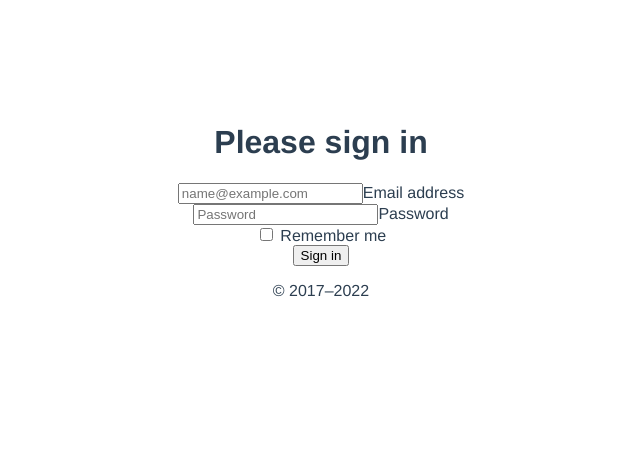
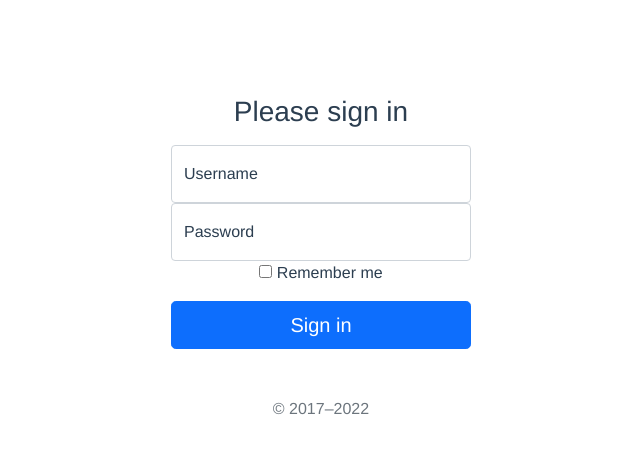
Before and after one commit to Sindreglo/WorkoutApp, a Vue app in the folder frontend/: page /login in a window 1280 px wide. Shown: the top 454 px of the page, without its empty margins (319-959 px from the left). Built offline with nearby package versions, Linux system fonts and the light colour scheme.

Commit message:
Login working

```diff
--- a/frontend/package.json
+++ b/frontend/package.json
@@ -8,7 +8,10 @@
     "lint": "vue-cli-service lint"
   },
   "dependencies": {
+    "@popperjs/core": "^2.11.5",
     "axios": "^0.27.2",
+    "bootstrap": "^5.1.3",
+    "bootstrap-vue": "^2.22.0",
     "core-js": "^3.8.3",
     "vue": "^2.6.14",
     "vue-router": "^3.5.1",
--- a/frontend/src/router/index.js
+++ b/frontend/src/router/index.js
@@ -1,6 +1,6 @@
 import Vue from 'vue'
 import VueRouter from 'vue-router'
-import login from "@/views/login";
+import login from "@/views/Login";
 import Home from "@/views/Home";
 
 Vue.use(VueRouter)
--- a/frontend/src/views/Home.vue
+++ b/frontend/src/views/Home.vue
@@ -17,8 +17,6 @@
   created() {
     apiService.getHello().then((response) => {
       this.message = response.data;
-      console.log(response.data);
-      console.log("????")
     })
   }
 }
--- a/frontend/src/views/Login.vue
+++ b/frontend/src/views/Login.vue
@@ -5,7 +5,7 @@
 
       <div class="form-floating">
         <input v-model="data.username" type="text" class="form-control" id="floatingInput" placeholder="name@example.com">
-        <label for="floatingInput">Email address</label>
+        <label for="floatingInput">Username</label>
       </div>
       <div class="form-floating">
         <input v-model="data.password" type="password" class="form-control" id="floatingPassword" placeholder="Password">
@@ -42,11 +42,9 @@
     async submit() {
       await apiService.login(this.data.username, this.data.password)
           .then((response) => {
-            console.log(response)
             if (response.data !== "Access denied, wrong credentials....") {
-              storageService.setToken(response.data["access_token"]);
+              storageService.setToken(response.data);
               storageService.setUser(this.username);
-              console.log(storageService.getToken());
               store.dispatch('setAuth',true);
               this.$router.push("/");
             }
```
Also changed, not shown: frontend/src/main.js (+9 -0 lines), 2 other files (tests, documents, lock files or other folders).
